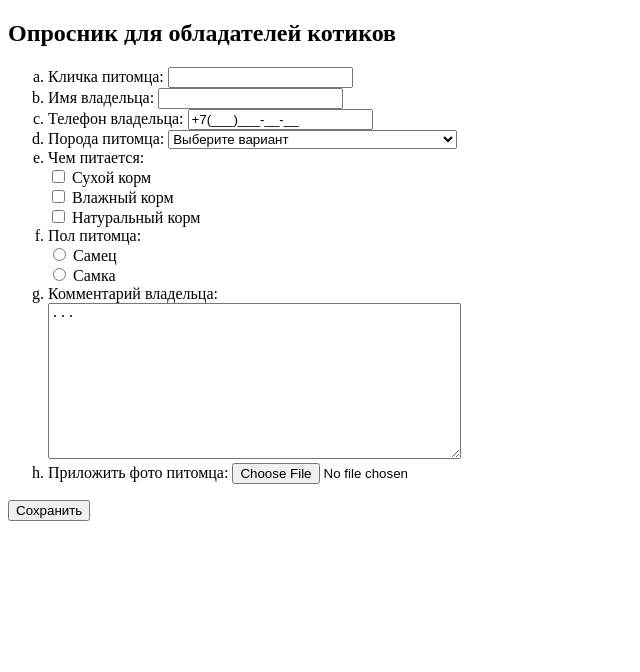
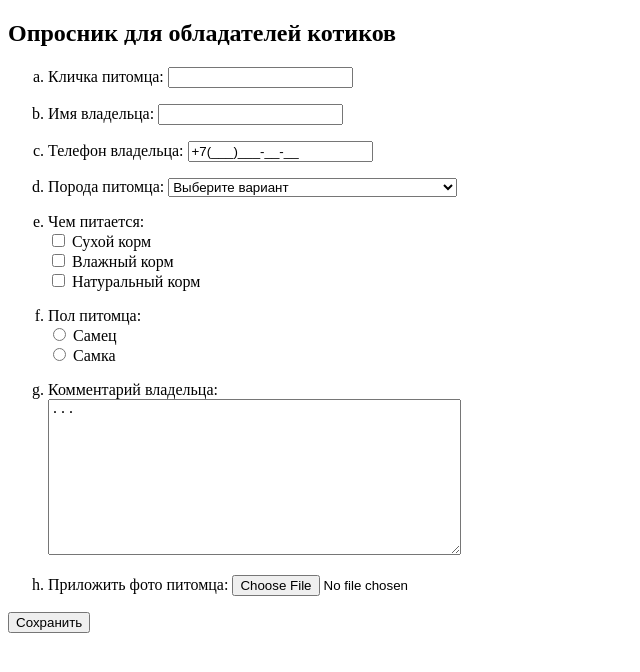
Before and after one commit to codersimone/Questionnaire, a plain HTML site: page index.html in a window 1280 px wide. Shown: the whole page, without its empty margins (0-640 px from the left). Drawn offline with Linux system fonts and the light colour scheme.

Commit message:
Update index.html

```diff
--- a/index.html
+++ b/index.html
@@ -16,23 +16,30 @@
 <div>
 <ol type = "a">
     <li>
+        <p>
         <label for="monicker">Кличка питомца:</label>
         <input type="text" id="monicker"/>
+        </p>
     </li>
     <li>
+        <p>
         <label for="name">Имя владельца:</label>
         <input type="text" id="name"/>
+        </p>
     </li>
     <li>
+        <p>
         <label for="phone">Телефон владельца:</label>
         <input type="tel" id="phone"
             value="+7(___)___-__-__"
             pattern="\+7\s?[\(]{0,1}9[0-9]{2}[\)]{0,1}\s?\d{3}[-]{0,1}\d{2}[-]{0,1}\d{2}"
             placeholder="+7(___)___-__-__"/>
+        </p>
     </li>
     <li>
-        <label for="breed">Порода питомца:</label>
-        <select>
+        <p>
+        <label>Порода питомца:</label>
+            <select>
             <option value="0">Выберите вариант</option>
             <option value="1">Уличная (порода не определена)</option>
             <option value="2">Абиссинская</option>
@@ -119,32 +126,43 @@
             <option value="83">Экзотическая</option>
             <option value="84">Яванез (Яванская кошка)</option>
             <option value="85">Японский бобтейл</option>
-        </select>
+            </select>
+        </p>
     </li>
     <li>
-        <label for="feed">Чем питается:</label><br/>
+        <p>
+        <label>Чем питается:</label><br/>
         <input type="checkbox" id="dry"/>
         <label for="dry">Сухой корм</label><br/>
         <input type="checkbox" id="wet"/>
         <label for="wet">Влажный корм</label><br/>
         <input type="checkbox" id="natural"/>
         <label for="natural">Натуральный корм</label>
+        </p>
     </li>
     <li>
-        <label for="sex">Пол питомца:</label><br/>
+        <p>
+        <label>Пол питомца:</label><br/>
         <input type="radio" name="s" value="m" /> Самец<br/>
         <input type="radio" name="s" value="f" /> Самка
+        </p>
     </li>
     <li>
-        <label for="comment">Комментарий владельца:</label><br/>
+        <p>
+        <label>Комментарий владельца:</label><br/>
         <textarea rows="10" cols="49">...</textarea>
+        </p>
     </li>
     <li>
+        <p>
         <label for="photo">Приложить фото питомца:</label>
         <input type="file" id="photo"/>
+        </p>
     </li>
 </ol>
-    <div><button>Сохранить</button></div>
+        <p>
+        <button>Сохранить</button>
+        </p>
 </div>
 </form>
 </body>
```
